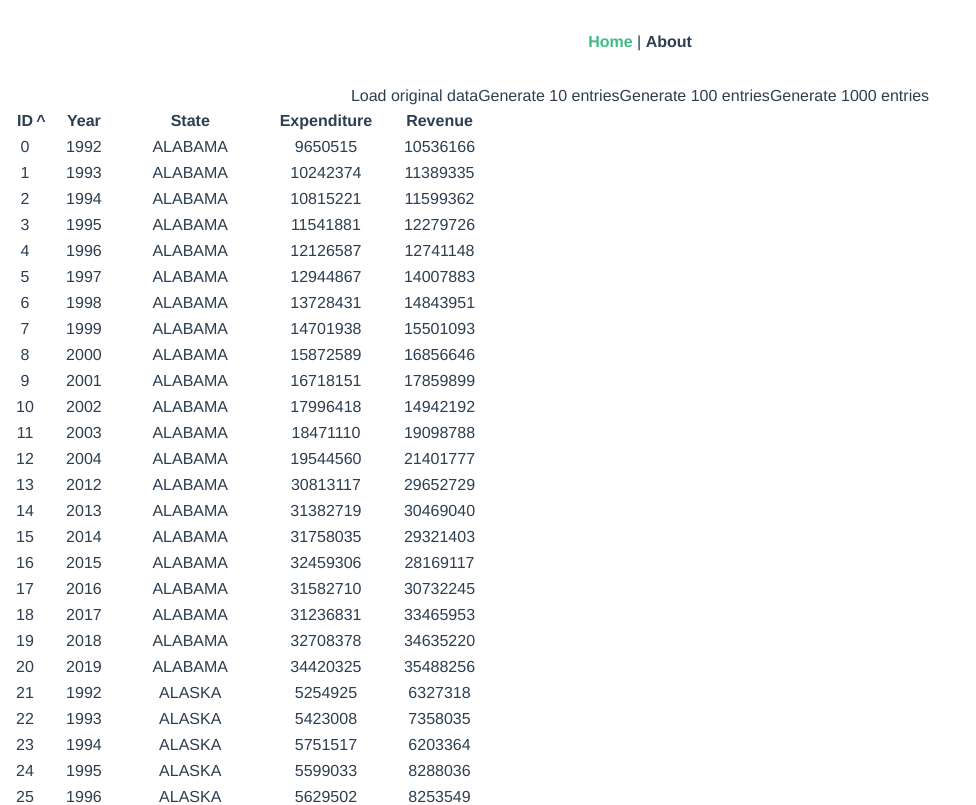
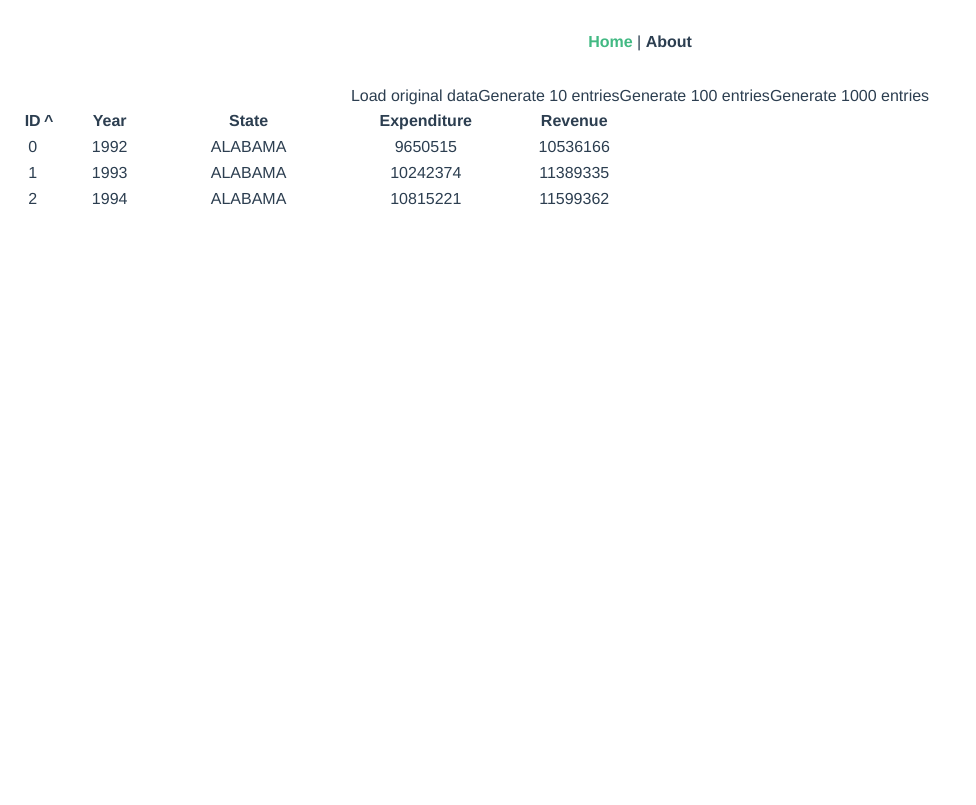
Before and after one commit to Exanite/DsaProject, a Vue app: page /#/ in a window 1280 px wide. Shown: the top 805 px of the page, without its empty margins (0-976 px from the left). Built offline with nearby package versions, Linux system fonts and the light colour scheme.

Commit message:
Add table sticky header

```diff
--- a/src/components/FinanceDataTable.vue
+++ b/src/components/FinanceDataTable.vue
@@ -5,8 +5,9 @@
     <button v-on:click="generateData(100)">Generate 100 entries</button>
     <button v-on:click="generateData(1000)">Generate 1000 entries</button>
   </div>
-  <table>
-    <tr>
+  <div class="h-[100px] overflow-y-scroll">
+    <table class="w-1/2">
+      <tr class="bg-white sticky top-0">
         <th
           v-for="(column, index) in columns"
           :key="column.name"
@@ -26,6 +27,7 @@
         <td v-for="column in columns" :key="column.name">{{ column.getValue(datam) }}</td>
       </tr>
     </table>
+  </div>
 </template>
 
 <script lang="ts">
```
Lines whose indentation alone changed are shown as unchanged.
